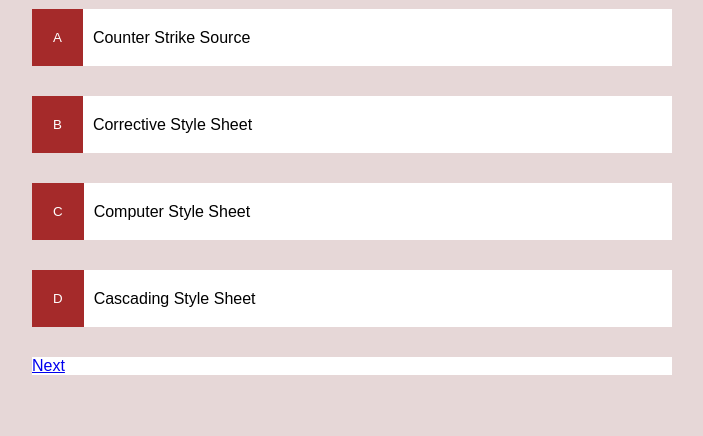
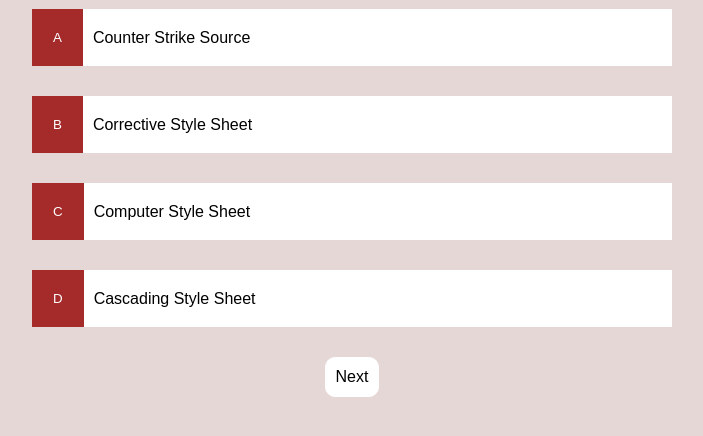
Before and after one commit to thilakarajan/mcq-validation, a plain HTML site: page index.html in a window 1280 px wide. Shown: the part 218-654 px from the top of the page, without its empty margins (288-991 px from the left). Drawn offline with Linux system fonts and the light colour scheme.

Commit message:
Update style.css

```diff
--- a/style.css
+++ b/style.css
@@ -9,7 +9,7 @@
     background-color: rgb(230, 215, 215);
 }
 
-span{
+span.red,span.green{
     display: flex;
     flex-direction: row;
     background-color: white;
@@ -19,6 +19,7 @@
     margin-top: 30px;
     display: flex;
     align-items: center;
+    z-index: 1;
 }
 
 button{
@@ -40,3 +41,25 @@
     text-align: center;
     margin-top: 20vh;
 }
+
+span.button{
+    display: flex;
+    flex-direction: row;
+    width: 50vw;
+    margin-left: auto;
+    margin-right: auto;
+    margin-top: 30px;
+    justify-content: space-between;
+    align-items: center;
+    z-index: 1;
+}
+
+a{
+    margin: 0px auto;
+    text-decoration: none;
+    color: black;
+    border: 1px solid white;
+    border-radius: 10px;
+    background-color: white;
+    padding: 10px;
+}
```
